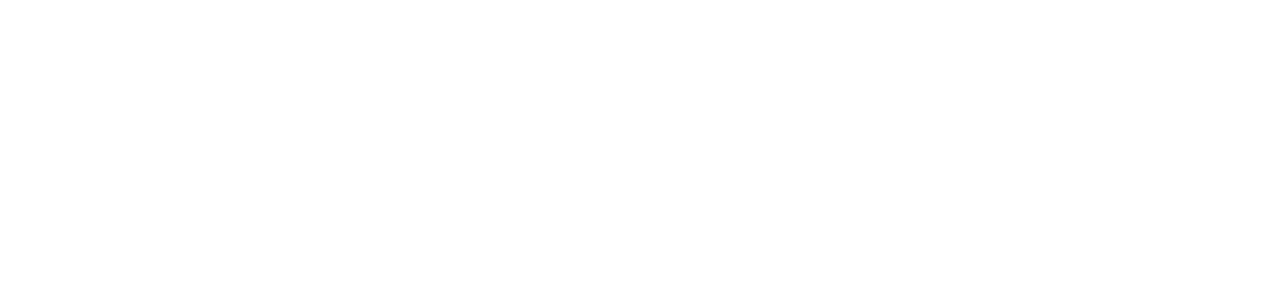
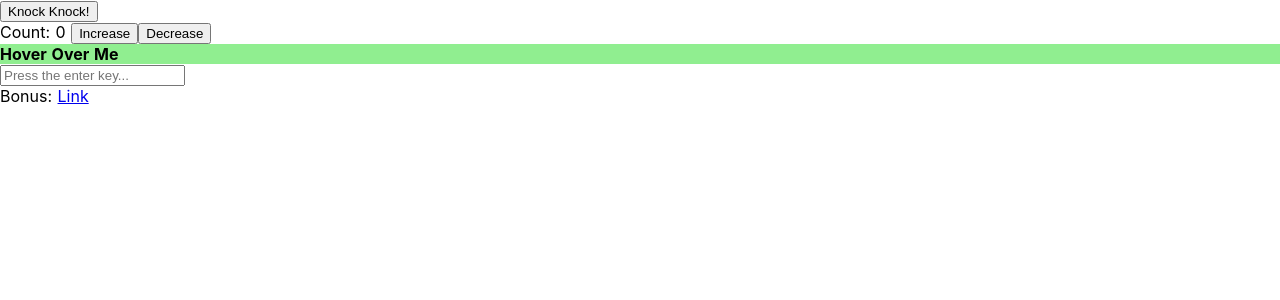
Before and after one commit to swapagarwal/learn-vue-app, a Nuxt app: page /exercises/solutions/event-binding-solution in a window 1280 px wide. Before the commit this address had no page. Shown: the top 300 px of the page. Built offline with nearby package versions, Linux system fonts and the light colour scheme; what vue-highlightjs would draw is missing.

Commit message:
add event binding exercise

```diff
--- a/assets/tutorial-data.json
+++ b/assets/tutorial-data.json
@@ -33,7 +33,15 @@
   {
     "id": "EventBinding",
     "path": "/event-binding",
-    "name": "3 - Event Binding ⚡"
+    "name": "3 - Event Binding ⚡",
+    "exercise": {
+      "display": "pages/exercises/event-binding.vue",
+      "source": "/exercises/event-binding"
+    },
+    "solution": {
+      "display": "pages/exercises/solutions/event-binding-solution.vue",
+      "source": "/exercises/solutions/event-binding-solution"
+    }
   },
   {
     "id": "BrowserSetup",
--- a/pages/event-binding.vue
+++ b/pages/event-binding.vue
@@ -13,14 +13,23 @@
     <br>
     That's all! Test out the button by clicking it:
     <button v-on:click="showPopup">Click Me</button>
+    <br><br>
+    Try out the exercise below. It will help you reinforce some previous concepts as well. If you get stuck, feel free to refer to the solution file.
+    <br><br>
+    <Exercise/>
+    Refresh the page to see the changes reflected above. When you're done, move on to the next tutorial.
+    <br><br>
+    P.S. Being a common use-case (interactivity is everywhere), Vue provides a shorthand for this directive as well. We can replace v-on:event.modifier="expression" with @event.modifier="expression".
     <TutorialNavigation/>
   </div>
 </template>
 
 <script>
+  import Exercise from '~/components/Exercise.vue'
   import TutorialNavigation from '~/components/TutorialNavigation.vue'
   export default {
     components: {
+      Exercise,
       TutorialNavigation
     },
     data() {
--- /dev/null
+++ b/pages/exercises/event-binding.vue
@@ -0,0 +1,64 @@
+<template>
+  <div>
+    <!-- You can ignore the structure of this .vue file for now. This will be covered in a later tutorial. -->
+
+    <!-- Let's start by calling the "joke" method on this button's click. -->
+    <button>Knock Knock!</button>
+    <br>
+
+    <!-- We have a counter and two buttons. Call their respective methods. -->
+    Count: {{ count }}
+    <button>Increase</button>
+    <button>Decrease</button>
+
+    <!-- Mouse events can also act as triggers. Call the "foo" method on "mouseover" and "bar" method on "mouseout". -->
+    <div v-bind:style="myStyle">Hover Over Me</div>
+
+    <!-- We can also trigger events on key presses. Call "myEvent" on "keyup.enter". -->
+    <input placeholder="Press the enter key...">
+    <br>
+
+    <!-- Refer the "shorthand" URL for an alternative syntax of v-on. Link that page here (remember the data-binding tutorial?). -->
+    Bonus:
+    <a href="#" target="_blank" rel="noopener noreferrer">Link</a>
+  </div>
+</template>
+
+<script>
+  export default {
+    data() {
+      return {
+        count: 0,
+        myStyle: {
+          fontWeight: 'bold',
+          backgroundColor: '#90EE90'
+        },
+        shorthand: 'https://vuejs.org/v2/guide/syntax.html#v-on-Shorthand'
+      }
+    },
+    methods: {
+      joke() {
+        alert('Who\'s there?');
+      },
+      increment() {
+        this.count += 1;
+      },
+      decrement() {
+        this.count -= 1;
+      },
+      foo() {
+        this.myStyle.backgroundColor = '#FFB6C1';
+      },
+      bar() {
+        this.myStyle.backgroundColor = '#90EE90';
+      },
+      myEvent() {
+        alert('You pressed Enter!');
+      }
+    }
+  }
+</script>
+
+<style scoped>
+
+</style>
--- /dev/null
+++ b/pages/exercises/solutions/event-binding-solution.vue
@@ -0,0 +1,64 @@
+<template>
+  <div>
+    <!-- You can ignore the structure of this .vue file for now. This will be covered in a later tutorial. -->
+
+    <!-- Let's start by calling the "joke" method on this button's click. -->
+    <button v-on:click="joke">Knock Knock!</button>
+    <br>
+
+    <!-- We have a counter and two buttons. Call their respective methods. -->
+    Count: {{ count }}
+    <button v-on:click="increment">Increase</button>
+    <button v-on:click="decrement">Decrease</button>
+
+    <!-- Mouse events can also act as triggers. Call the "foo" method on "mouseover" and "bar" method on "mouseout". -->
+    <div v-bind:style="myStyle" v-on:mouseover="foo" v-on:mouseout="bar">Hover Over Me</div>
+
+    <!-- We can also trigger events on key presses. Call "myEvent" on "keyup.enter". -->
+    <input v-on:keyup.enter="myEvent" placeholder="Press the enter key...">
+    <br>
+
+    <!-- Refer the "shorthand" URL for an alternative syntax of v-on. Link that page here (remember the data-binding tutorial?). -->
+    Bonus:
+    <a :href="shorthand" target="_blank" rel="noopener noreferrer">Link</a>
+  </div>
+</template>
+
+<script>
+  export default {
+    data() {
+      return {
+        count: 0,
+        myStyle: {
+          fontWeight: 'bold',
+          backgroundColor: '#90EE90'
+        },
+        shorthand: 'https://vuejs.org/v2/guide/syntax.html#v-on-Shorthand'
+      }
+    },
+    methods: {
+      joke() {
+        alert('Who\'s there?');
+      },
+      increment() {
+        this.count += 1;
+      },
+      decrement() {
+        this.count -= 1;
+      },
+      foo() {
+        this.myStyle.backgroundColor = '#FFB6C1';
+      },
+      bar() {
+        this.myStyle.backgroundColor = '#90EE90';
+      },
+      myEvent() {
+        alert('You pressed Enter!');
+      }
+    }
+  }
+</script>
+
+<style scoped>
+
+</style>
```
